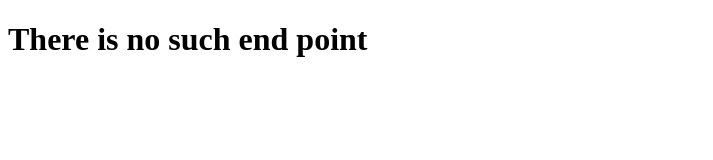
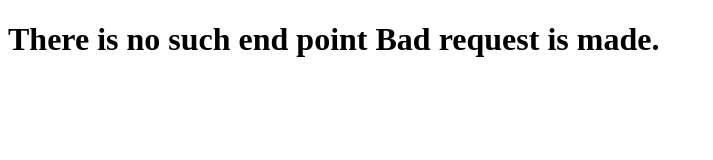
Before and after one commit to SriSarveshA1/binance_real_time_data, a website: page views/bad.html in a window 1280 px wide. Shown: the whole page, without its empty margins (0-713 px from the left). Drawn offline with Linux system fonts and the light colour scheme.

Commit message:
After adding bad.html file

```diff
--- a/views/bad.html
+++ b/views/bad.html
@@ -6,7 +6,7 @@
 
     </head>
     <body>
-        <h1>There is no such end point</h1>
+        <h1>There is no such end point Bad request is made.</h1>
 
     </body>
 
```
